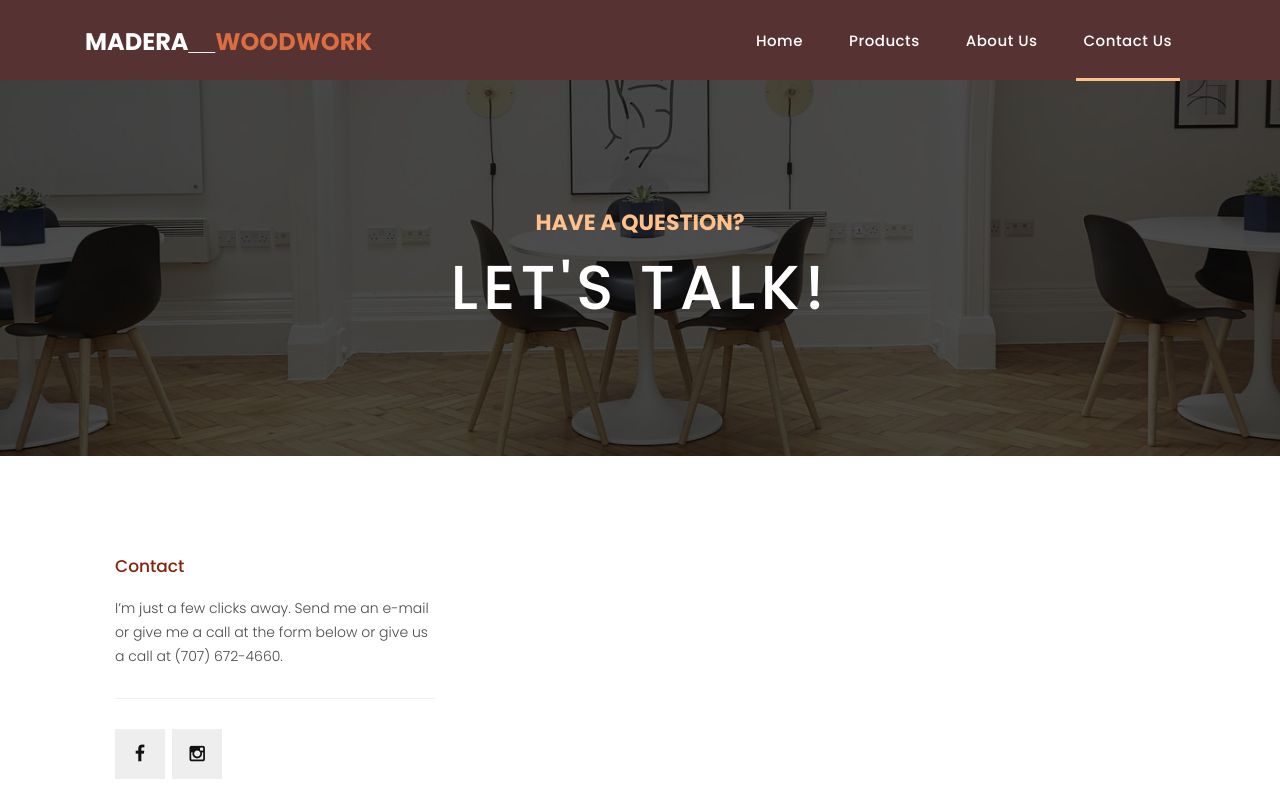
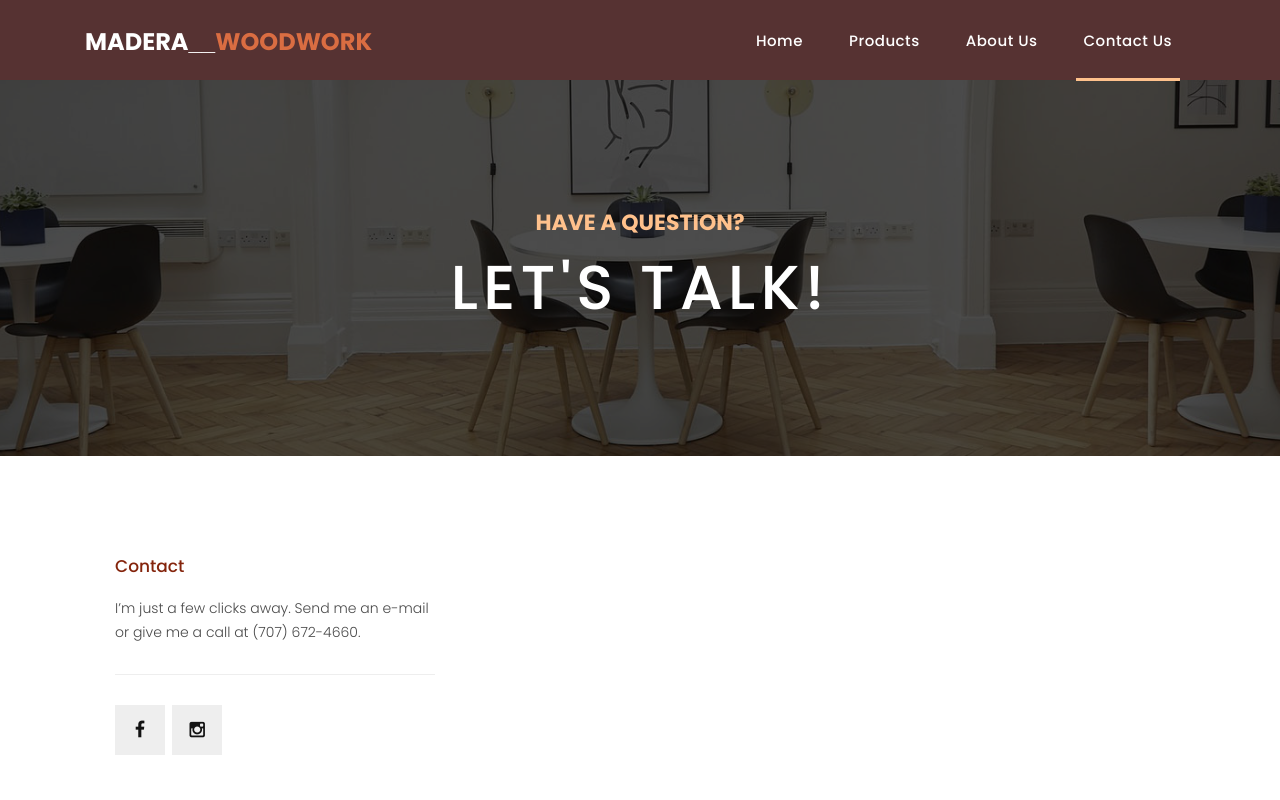
Before and after one commit to MartinEmbon/madera_wood, a plain HTML site: page contact.html in a window 1280 px wide. Shown: the top 800 px of the page. Drawn offline with Linux system fonts and the light colour scheme.

Commit message:
pre-release

```diff
--- a/contact.html
+++ b/contact.html
@@ -101,7 +101,7 @@
           <div class="col-md-4">
             <div class="left-content">
               <h4>Contact</h4>
-              <p>I’m just a few clicks away. Send me an e-mail or give me a call at  the form below or give us a call at (707) 672-4660.</p>
+              <p>I’m just a few clicks away. Send me an e-mail or give me a call at (707) 672-4660.</p>
               <ul class="social-icons">
                 <li><a href="https://www.facebook.com/Madera72woodwork" target="_blank"><i class="fa fa-facebook"></i></a></li>
                 <li><a href="https://www.instagram.com/madera__woodwork/?igshid=YmMyMTA2M2Y%3D" target="_blank"><i class="fa fa-instagram"></i></a></li>
```
